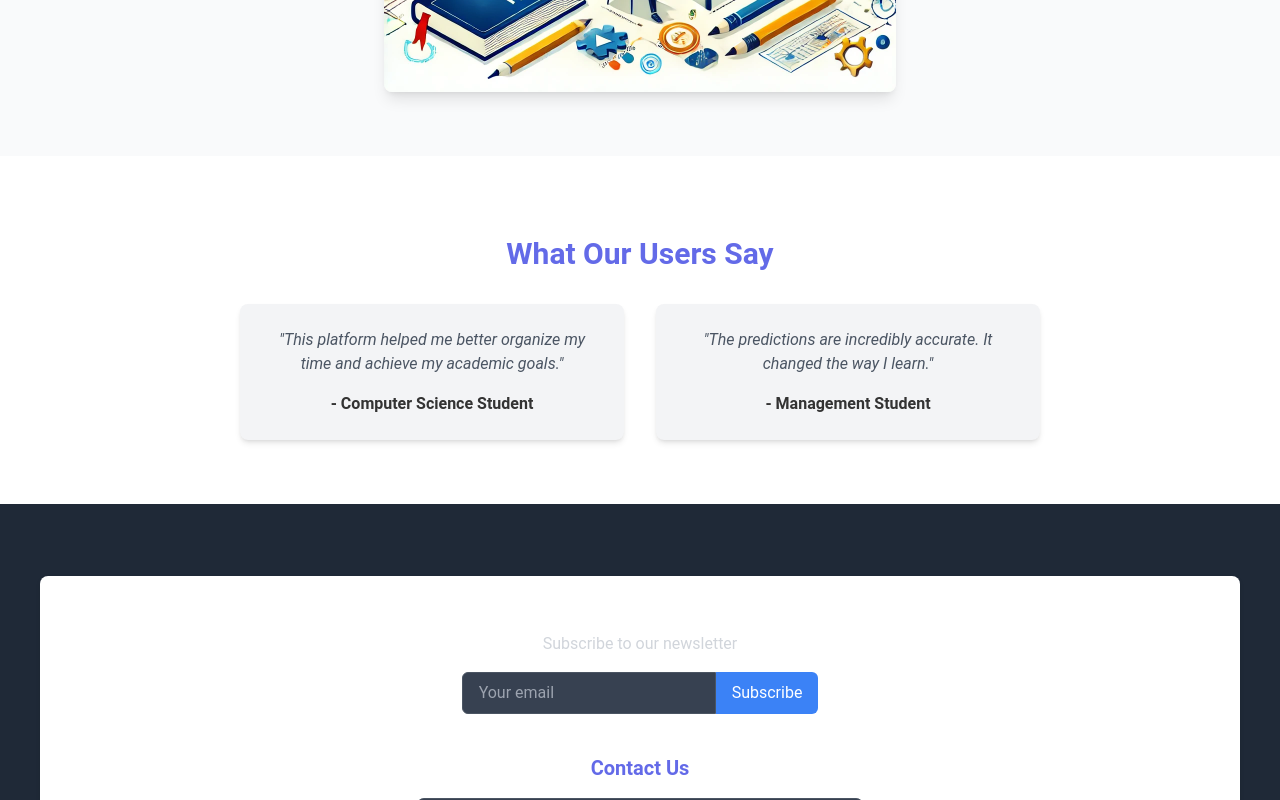
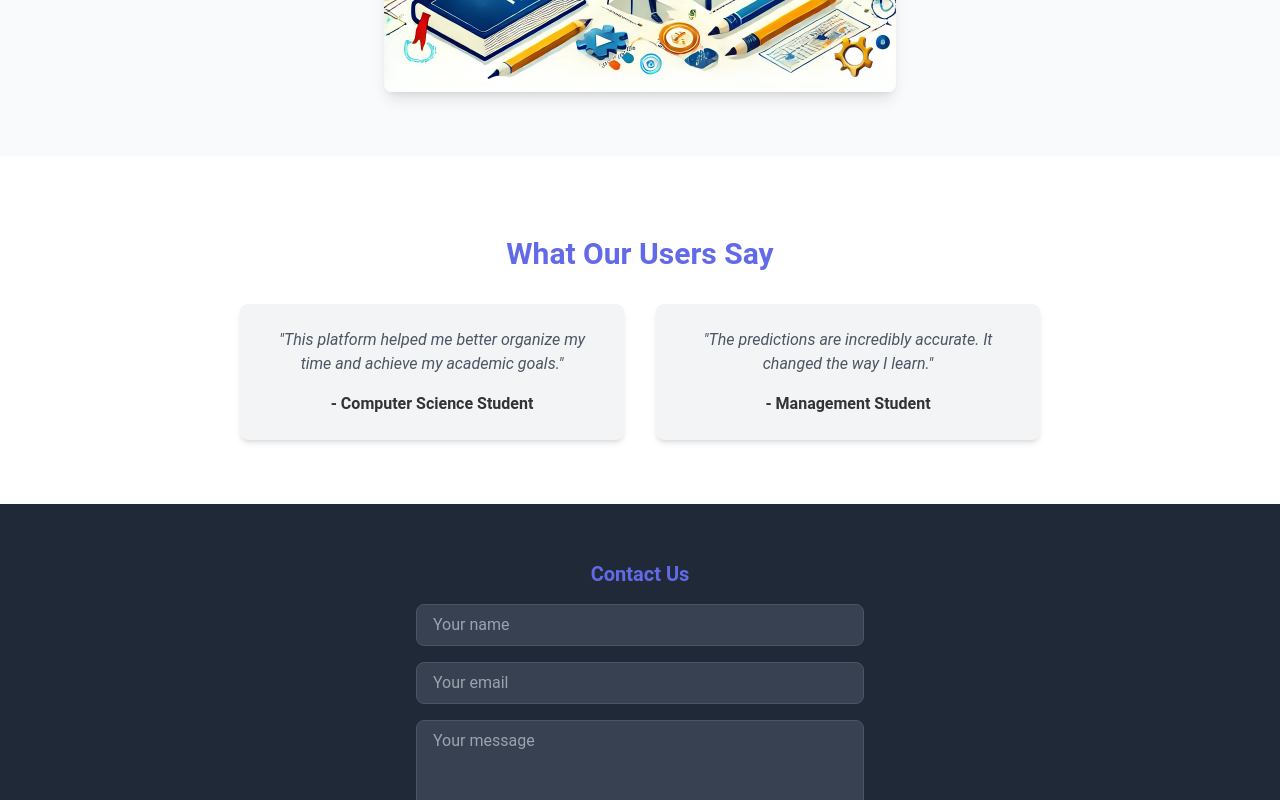
Before and after one commit to saadsfaoui/Previs_study-, a React (Create React App) app: page / in a window 1280 px wide. Shown: the part 2000-2800 px from the top of the page. Built offline with nearby package versions, Linux system fonts and the light colour scheme.

Commit message:
Adjust_Footer_HeaderLd

```diff
--- a/src/App.js
+++ b/src/App.js
@@ -11,6 +11,7 @@ import DashboardPage from './pages/Student/DashboardPage';
 import SubjectsPage from './pages/Student/SubjectsPage';
 import PredictionsPage from './pages/Student/PredictionsPage';
 import GroupsPage from './pages/Student/GroupsPage';
+import './index.css';
 
 const App = () => {
   return (
--- a/src/components/AdminHeader.js
+++ b/src/components/AdminHeader.js
@@ -11,7 +11,7 @@ const AdminHeader = () => {
 
   return (
     <header className="bg-gray-100 shadow-md fixed top-0 left-0 w-full z-50">
-      <div className="container mx-auto flex justify-between items-center py-4 px-6">
+      <div className="mx-auto flex justify-between items-center py-4 px-6">
         {/* Logo et Titre */}
         <div className="flex items-center space-x-3">
           <img
--- a/src/components/Footer.js
+++ b/src/components/Footer.js
@@ -3,25 +3,9 @@ import React from 'react';
 const Footer = () => {
   return (
     <footer className="bg-gray-800 py-10 px-6 text-white">
-      <div className="container mx-auto">
+      <div className=" mx-auto">
         {/* Logo and Newsletter */}
-        <div className="text-center mb-10">
-          <h1 className="text-2xl font-bold">Innovative Platform</h1>
-          <p className="mt-2 text-gray-300">Subscribe to our newsletter</p>
-          <form className="mt-4 flex justify-center">
-            <input
-              type="email"
-              placeholder="Your email"
-              className="px-4 py-2 border border-gray-600 rounded-l-md focus:outline-none focus:ring-2 focus:ring-blue-500 bg-gray-700 text-white"
-            />
-            <button
-              type="submit"
-              className="bg-blue-500 text-white px-4 py-2 rounded-r-md hover:bg-blue-600"
-            >
-              Subscribe
-            </button>
-          </form>
-        </div>
+
 
         {/* Contact Form */}
         <div id="contact" className="text-center mb-10">
--- a/src/components/HeaderLd.js
+++ b/src/components/HeaderLd.js
@@ -3,8 +3,8 @@ import { Link } from 'react-router-dom'; // Import React Router
 
 const HeaderLd = () => {
   return (
-    <header className="bg-gray-100 shadow-md fixed top-0 left-0 w-full z-50">
-      <div className="container mx-auto flex justify-between items-center py-2 px-6">
+    <header className="bg-gray-100  shadow-md fixed top-0 left-0 w-full z-50">
+      <div className=" mx-auto flex justify-between items-center py-2 px-6">
         {/* Logo as a circle */}
         <div className="flex items-center space-x-3">
           <img
--- a/src/index.css
+++ b/src/index.css
@@ -15,7 +15,3 @@ code {
   font-family: source-code-pro, Menlo, Monaco, Consolas, "Courier New",
     monospace;
 }
-
-@tailwind base;
-@tailwind components;
-@tailwind utilities;
```
